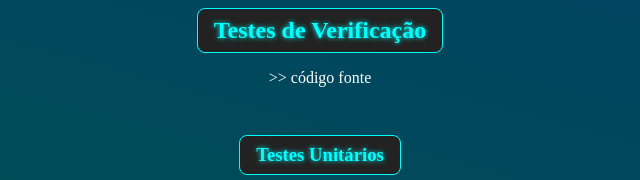
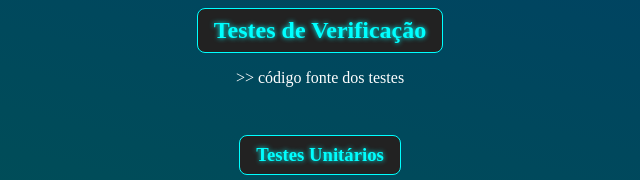
Before and after one commit to lucasFarias072/verification-tests, a website: page index.html in a window 1280 px wide. Shown: the top 180 px of the page, 320-960 px from the left. Drawn offline with Linux system fonts and the light colour scheme.

Commit message:
update link of the repository exploring on the template

```diff
--- a/index.html
+++ b/index.html
@@ -13,7 +13,7 @@
 
         <div class="flex column going-center">
             <h2>Testes de Verificação</h2>
-            <a href="">>> código fonte</a>
+            <a href="https://github.com/lucasFarias072/verification-tests">>> código fonte dos testes</a>
         </div>
 
         <div id="verification-test-unit-test" class="feat-smooth feat-space">
```
